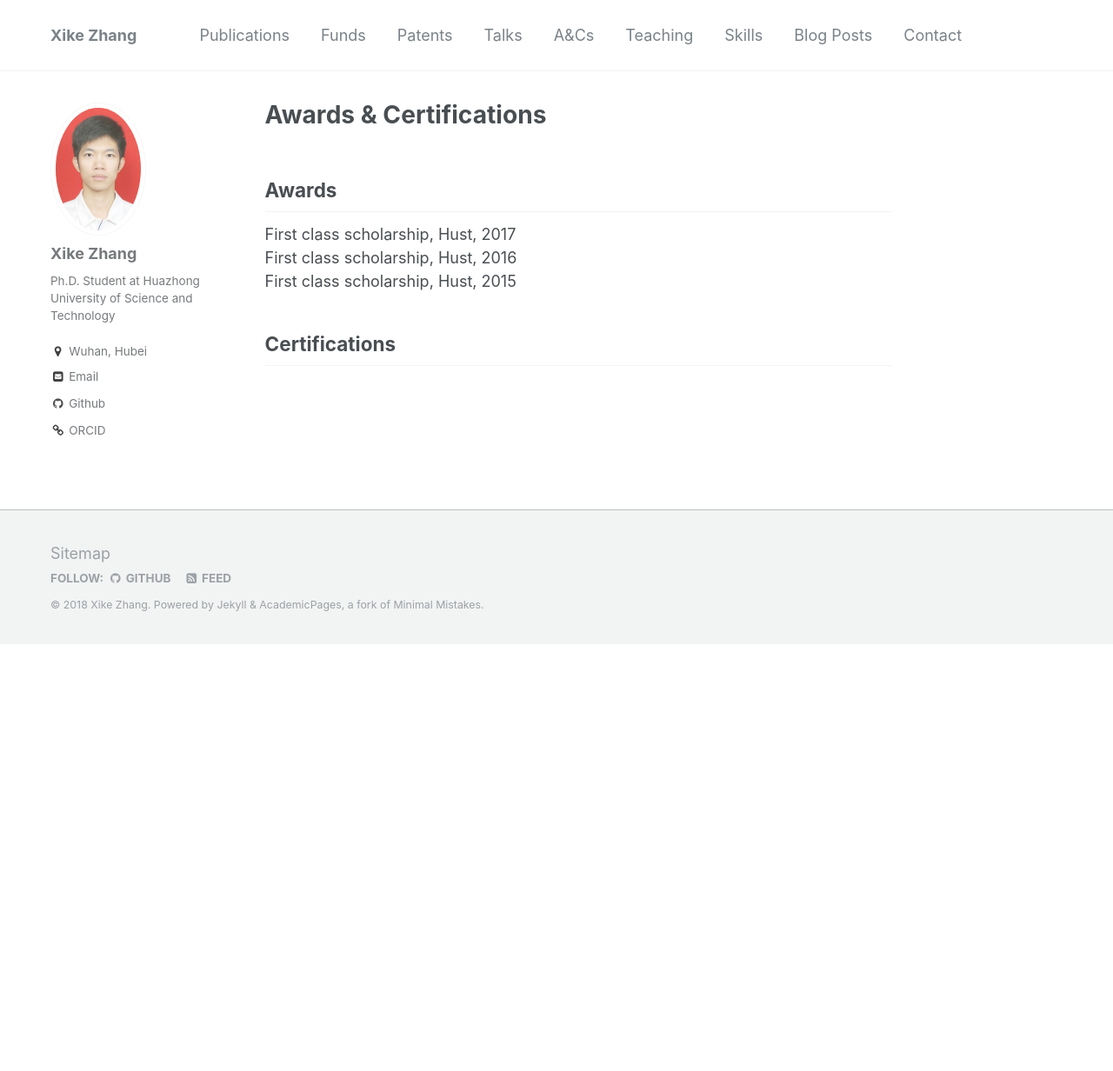
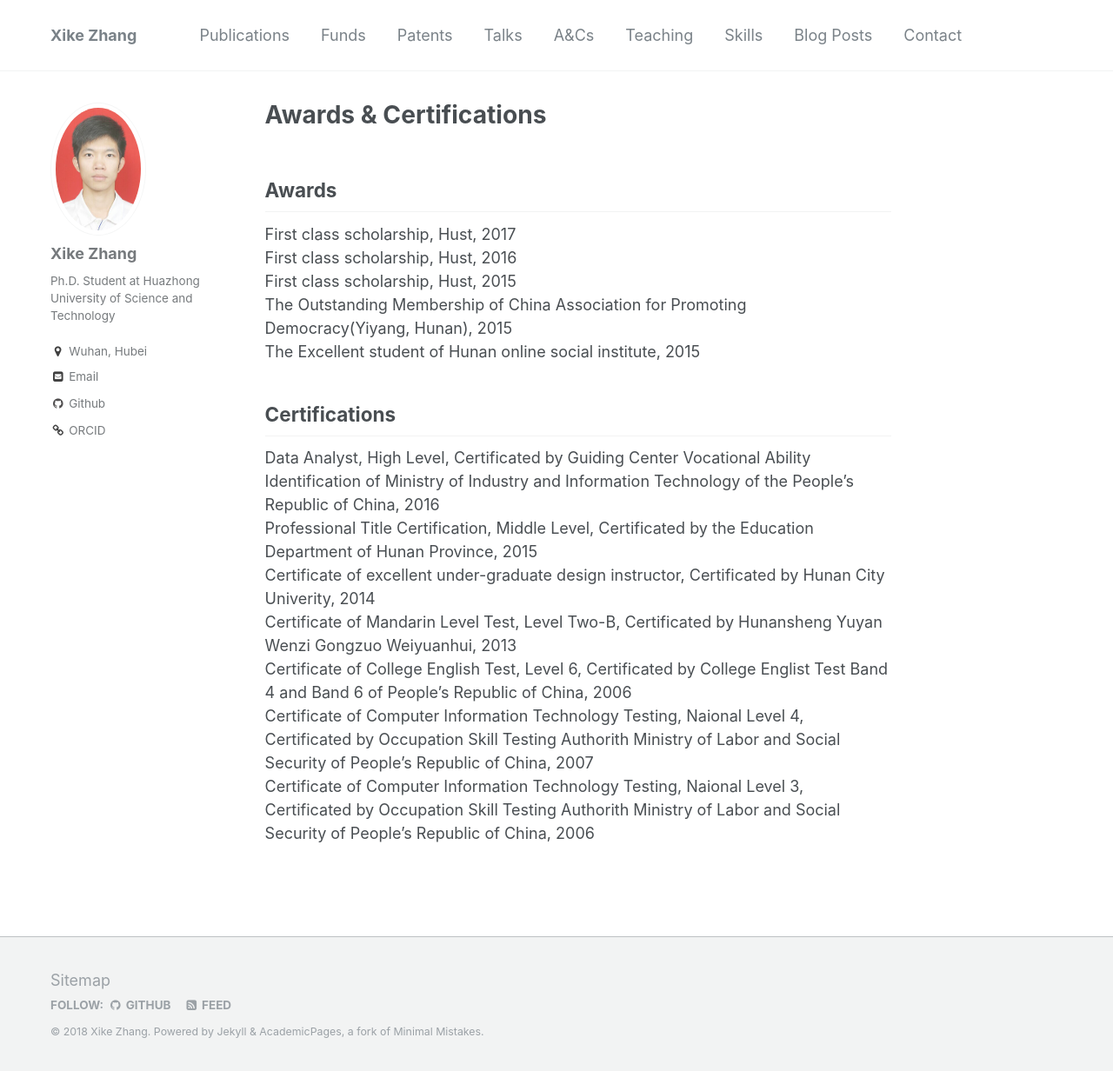
Before and after one commit to kokocheung/XikeZhang.github.io, a Jekyll site: the page built from _pages/aandcs.md, in a window 1280 px wide and 1232 px high. Shown: the whole window at 87% size. Built offline with Jekyll 4.4.1, drawn with Linux system fonts in a browser that asks for light colours.

Commit message:
Update aandcs.md

```diff
--- a/_pages/aandcs.md
+++ b/_pages/aandcs.md
@@ -7,6 +7,15 @@ author_profile: true
 ## Awards
 First class scholarship, Hust, 2017<br>
 First class scholarship, Hust, 2016<br>
-First class scholarship, Hust, 2015
+First class scholarship, Hust, 2015<br>
+The Outstanding Membership of China Association for Promoting Democracy(Yiyang, Hunan), 2015<br>
+The Excellent student of Hunan online social institute, 2015
 
 ## Certifications
+Data Analyst, High Level, Certificated by Guiding Center Vocational Ability Identification of Ministry of Industry and Information Technology of the People's Republic of China, 2016<br>
+Professional Title Certification, Middle Level, Certificated by the Education Department of Hunan Province, 2015<br>
+Certificate of excellent under-graduate design instructor, Certificated by Hunan City Univerity, 2014<br>
+Certificate of Mandarin Level Test, Level Two-B, Certificated by Hunansheng Yuyan Wenzi Gongzuo Weiyuanhui, 2013<br>
+Certificate of College English Test, Level 6, Certificated by College Englist Test Band 4 and Band 6 of People's Republic of China, 2006<br>
+Certificate of Computer Information Technology Testing, Naional Level 4, Certificated by Occupation Skill Testing Authorith Ministry of Labor and Social Security of People's Republic of China, 2007<br>
+Certificate of Computer Information Technology Testing, Naional Level 3, Certificated by Occupation Skill Testing Authorith Ministry of Labor and Social Security of People's Republic of China, 2006<br>
```
